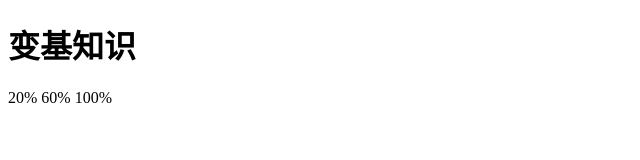
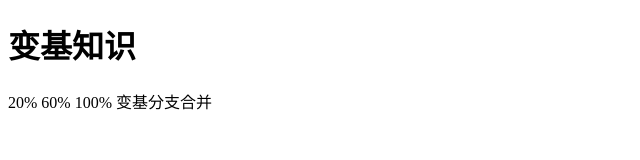
Before and after one commit to xudan123456/Project, a plain HTML site: page index2.html in a window 1280 px wide. Shown: the whole page, without its empty margins (0-640 px from the left). Drawn offline with Linux system fonts and the light colour scheme.

Commit message:
变基分支 合并知识

```diff
--- a/index2.html
+++ b/index2.html
@@ -9,5 +9,6 @@
 <a> 20%</a>
 <a> 60%</a>
 <a>100%</a>
+<a> 变基分支合并</a>
 </body>
 </html>
```
